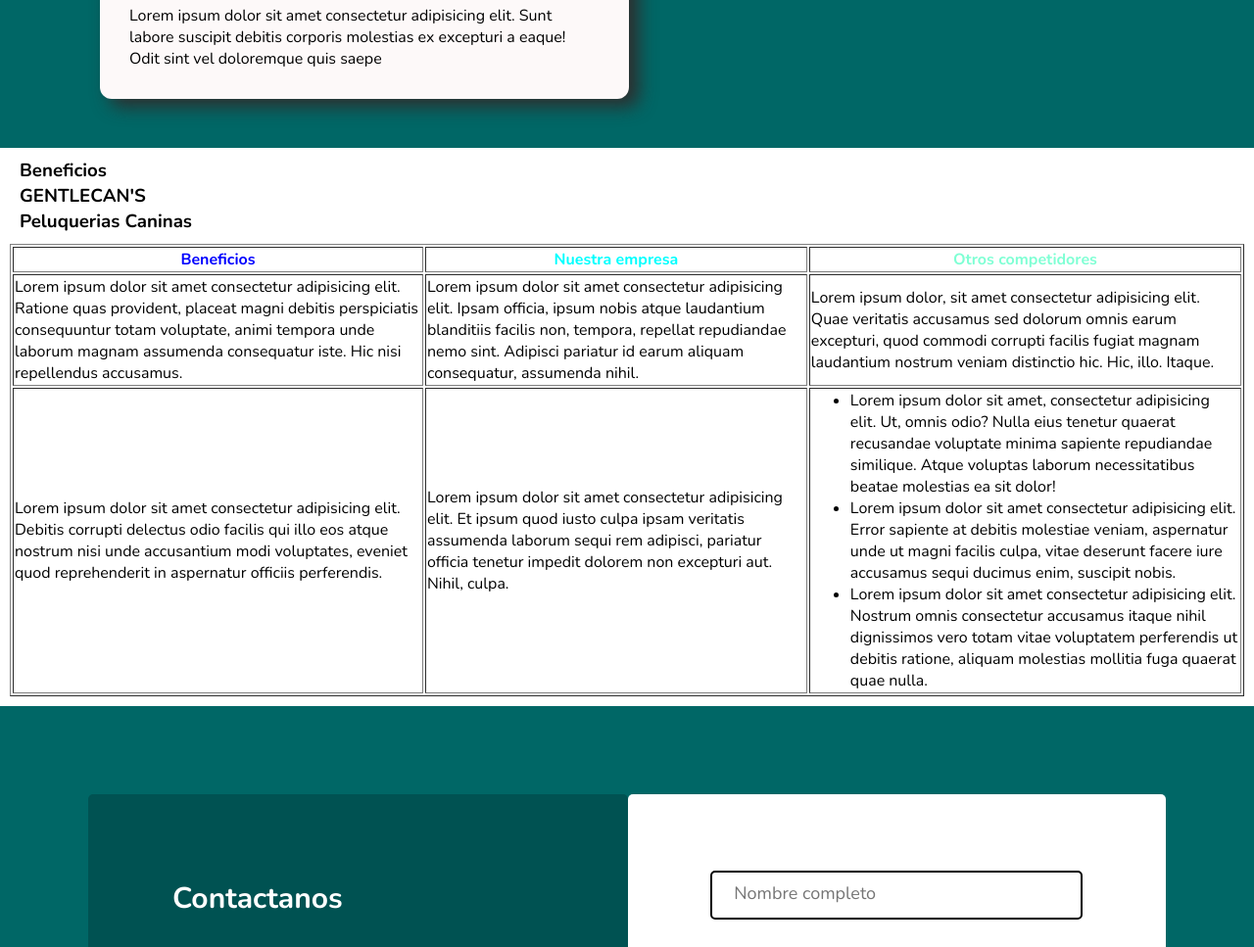
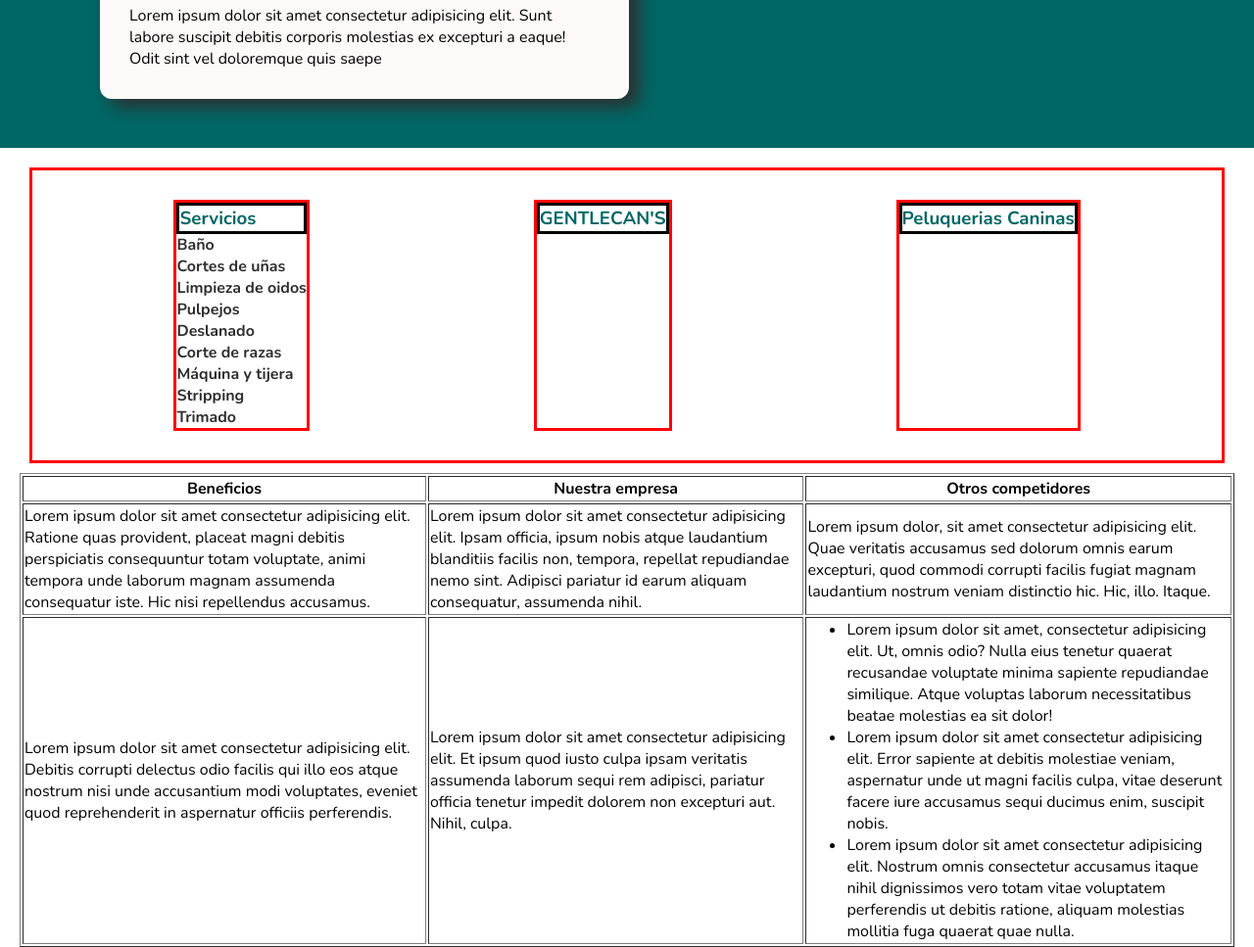
Before and after one commit to Roshve/PeluqueriaCanina, a plain HTML site: page index.html in a window 1280 px wide. Shown: the part 1587-2554 px from the top of the page at 98% size. Drawn offline with nearby package versions, Linux system fonts and the light colour scheme.

Commit message:
fet: servicios table

```diff
--- a/css/style.css
+++ b/css/style.css
@@ -12,7 +12,7 @@
     box-sizing: border-box;
     font-family: 'Nunito', sans-serif;
 }
-/* Header */
+/* ============= Header ============= */
 .header {
     display: flex;
     background-color:#006766;
@@ -39,7 +39,7 @@
     color: var(--secundaryColor);
 }
 
-/* Main Carrousel */
+/* ============= Main Carrousel ============= */
 .carrousel {
     margin: 0 auto;
     padding: 0 auto;
@@ -91,22 +91,28 @@
 
 /* ============= Main Servicios ============= */
 
-/* ============= Main Tabla ============= */
-
-.tabla{
+.sectionServicio{
+    margin: 20px;
+}
+.containerServicio{
+    display: flex;
     margin: 10px ;
+    border: red solid;
+    flex-flow: wrap;
+    padding: 30px;
 }
 
-.titulo1{
-    color: blue;
+.servicioTitulo{
+    border: solid red;
+    color: var(--primaryColor);
 }
-.titulo2{
-    color: aqua;
+.servicioTitulo h3 {
+    border: solid black;
 }
-.titulo3{
-    color: aquamarine;
+.servicioTodo{
+    align-items: center;
+    color: var(--fontColorBlack);
 }
-
 /* ============= Main Contactanos ============= */
 
 .contacto {
--- a/index.html
+++ b/index.html
@@ -51,14 +51,18 @@
             <h3>Tips para cepillar a tu mascota y tener un pelaje sano</h3>
             <p>
               1. Conviértelo en un habito: El de cepillar a tu perro disminuirá
-              la cantidad de pelos en casa, lo que a su vez facilita la limpieza...<br> 2. Inicia desde cachorro: debes acostumbrar a tu...
+              la cantidad de pelos en casa, lo que a su vez facilita la
+              limpieza...<br />
+              2. Inicia desde cachorro: debes acostumbrar a tu...
             </p>
           </div>
           <div class="mainNovedadesCard">
             <img src="" alt="Novedades" />
             <h3>¡Recuerda! #semanaDeLaDulzura</h3>
             <p>
-              A los animales no se les debe dar dulces saturados de azúcar.Ellos no procesan harinas ni azucares como nosotros, por ende, son peligrosos...
+              A los animales no se les debe dar dulces saturados de azúcar.Ellos
+              no procesan harinas ni azucares como nosotros, por ende, son
+              peligrosos...
             </p>
           </div>
           <div class="mainNovedadesCard">
@@ -81,12 +85,29 @@
           </div>
         </div>
       </section>
-      <section class="servicios"></section>
-      <section class="tabla">
-        <div class="tabla">
-          <div class="tablatitulo"><h3>Beneficios</h3></div>
-          <div class="tablatitulo"><h3>GENTLECAN'S</h3></div>
-          <div class="tablatitulo"><h3>Peluquerias Caninas</h3></div>
+      <section class="sectionServicio">
+        <div class="containerServicio">
+          <div class="servicioTitulo">
+            <h3>Servicios</h3>
+            <div class="servicioTodo">
+              <h4>Baño</h4>
+              <h4>Cortes de uñas</h4>
+              <h4>Limpieza de oidos</h4>
+              <h4>Pulpejos</h4>
+              <h4>Deslanado</h4>
+              <h4>Corte de razas</h4>
+              <h4>Máquina y tijera</h4>
+              <h4>Stripping</h4>
+              <h4>Trimado</h4>
+            </div>
+          </div>
+          <div class="servicioTitulo">
+            <h3>GENTLECAN'S</h3>
+          </div>
+          <div class="servicioTitulo">
+            <h3>Peluquerias Caninas</h3>
+            <div></div>
+          </div>
         </div>
 
         <table border="1">
```
